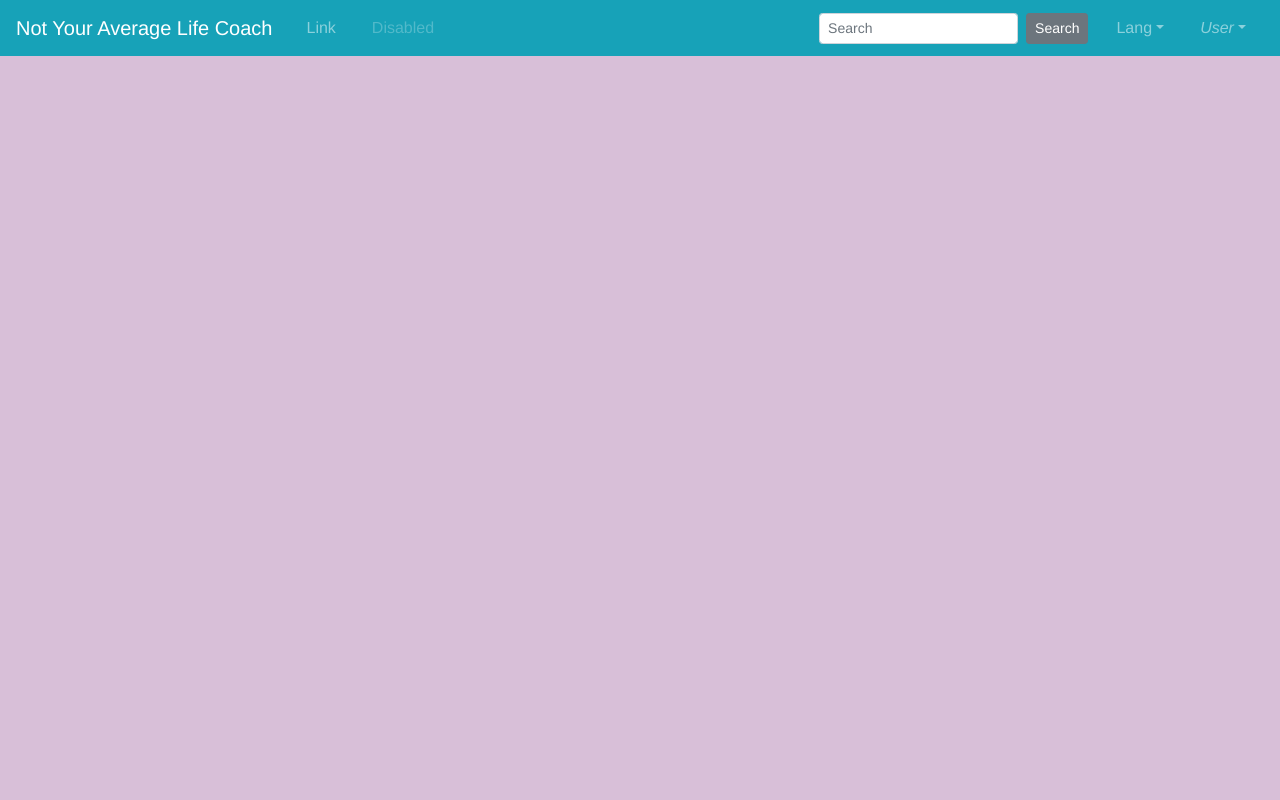
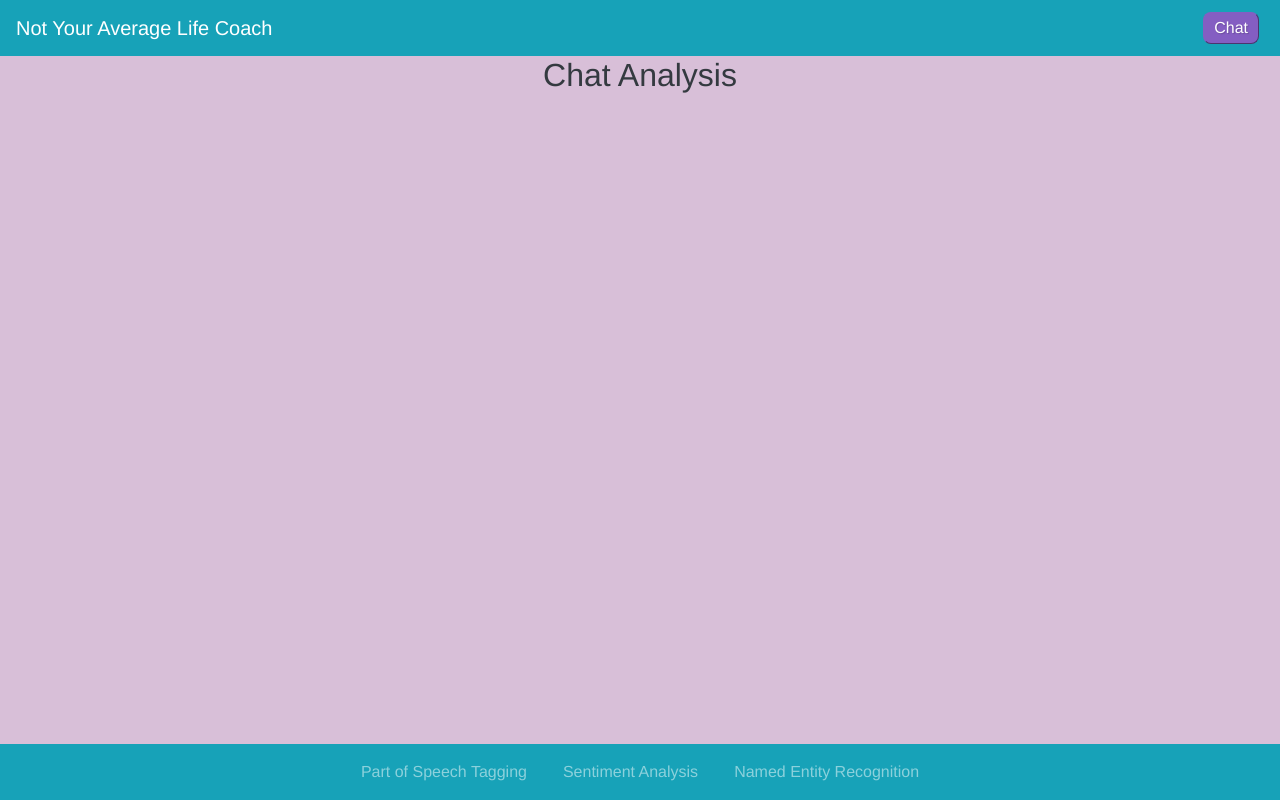
Before and after one commit to Take-Your-Money-Corp/not-avg-lifecoach, a Vue app in the folder frontend/: page /#/chat-analysis in a window 1280 px wide. Built offline with nearby package versions, Linux system fonts and the light colour scheme; what vue-chat-scroll would draw is missing.

Commit message:
scaffold base layout of chat analysis page and add button to go back to chat messenger page

```diff
--- a/frontend/src/views/ChatAnalysis.vue
+++ b/frontend/src/views/ChatAnalysis.vue
@@ -1,50 +1,36 @@
 <template>
-  <b-navbar toggleable="lg" type="dark" variant="info">
-    <b-navbar-brand href="#">Not Your Average Life Coach</b-navbar-brand>
-
-    <b-navbar-toggle target="nav-collapse"></b-navbar-toggle>
-
-    <b-collapse id="nav-collapse" is-nav>
-      <b-navbar-nav>
-        <b-nav-item href="#">Link</b-nav-item>
-        <b-nav-item href="#" disabled>Disabled</b-nav-item>
+  <div>
+    <b-navbar toggleable="lg" type="dark" variant="info">
+      <b-navbar-brand fluid href="#"
+        >Not Your Average Life Coach</b-navbar-brand
+      >
+      <button @click="goToChatRoute" class="button-link">Chat</button>
+    </b-navbar>
+    <h2 class="text-dark">Chat Analysis</h2>
+    <b-navbar
+      toggleable="lg"
+      type="dark"
+      variant="info"
+      fixed="bottom"
+      class="center"
+    >
+      <b-navbar-nav class="mx-auto">
+        <b-nav-item href="#">Part of Speech Tagging</b-nav-item>
+        <b-nav-item href="#">Sentiment Analysis</b-nav-item>
+        <b-nav-item href="#">Named Entity Recognition</b-nav-item>
       </b-navbar-nav>
-
-      <!-- Right aligned nav items -->
-      <b-navbar-nav class="ml-auto">
-        <b-nav-form>
-          <b-form-input
-            size="sm"
-            class="mr-sm-2"
-            placeholder="Search"
-          ></b-form-input>
-          <b-button size="sm" class="my-2 my-sm-0" type="submit"
-            >Search</b-button
-          >
-        </b-nav-form>
-
-        <b-nav-item-dropdown text="Lang" right>
-          <b-dropdown-item href="#">EN</b-dropdown-item>
-          <b-dropdown-item href="#">ES</b-dropdown-item>
-          <b-dropdown-item href="#">RU</b-dropdown-item>
-          <b-dropdown-item href="#">FA</b-dropdown-item>
-        </b-nav-item-dropdown>
-
-        <b-nav-item-dropdown right>
-          <!-- Using 'button-content' slot -->
-          <template #button-content>
-            <em>User</em>
-          </template>
-          <b-dropdown-item href="#">Profile</b-dropdown-item>
-          <b-dropdown-item href="#">Sign Out</b-dropdown-item>
-        </b-nav-item-dropdown>
-      </b-navbar-nav>
-    </b-collapse>
-  </b-navbar>
+    </b-navbar>
+  </div>
 </template>
 
 <script>
-export default {};
+export default {
+  methods: {
+    goToChatRoute() {
+      this.$router.push("/");
+    }
+  }
+};
 </script>
 
 <style></style>
--- a/frontend/src/views/ChatMessenger.vue
+++ b/frontend/src/views/ChatMessenger.vue
@@ -2,7 +2,9 @@
   <div id="chat-bot">
     <div id="chat-header">
       <h5 id="chat-header-text">Not Your Average Life Coach</h5>
-      <button @click="goToChatAnalysisRoute" id="analyze">Analyze</button>
+      <button @click="goToChatAnalysisRoute" class="button-link">
+        Analyze
+      </button>
     </div>
     <div class="chat-messages" v-chat-scroll>
       <div class="filler"></div>
@@ -39,7 +41,7 @@ Vue.use(VueChatScroll);
 export default {
   components: {
     Bot,
-    User,
+    User
   },
   created() {
     this.nlpHandshake();
@@ -55,13 +57,13 @@ export default {
       botMessageCount: -1,
       conversation: [],
       typingEnabled: true,
-      error: "",
+      error: ""
     };
   },
 
   name: "ChatBot",
   props: {
-    msg: String,
+    msg: String
   },
   methods: {
     goToChatAnalysisRoute() {
@@ -70,15 +72,15 @@ export default {
     initialMessage() {
       this.conversation.push({
         chatStyle: "bot",
-        message: "Hello, I am your Motivational Lifecoach, ask me anything!",
+        message: "Hello, I am your Motivational Lifecoach, ask me anything!"
       });
     },
     nlpHandshake() {
       makeHandshake()
-        .then((dataId) => {
+        .then(dataId => {
           this.nlpRestToken = dataId;
         })
-        .catch((error) => {
+        .catch(error => {
           this.error = "handshake api call is unsuccessful";
         });
     },
@@ -87,7 +89,7 @@ export default {
         this.userMessages.push(this.userMessage);
         this.conversation.push({
           chatStyle: "user",
-          message: this.userMessage,
+          message: this.userMessage
         });
 
         postMessage(this.userMessage, this.nlpRestToken)
@@ -102,7 +104,7 @@ export default {
               this.getReply();
             }, Math.random() * 1500 + 500);
           })
-          .catch((error) => {
+          .catch(error => {
             console.log(error);
           })
           .finally(() => {
@@ -113,21 +115,21 @@ export default {
 
     getReply() {
       getBotReply(this.nlpRestToken)
-        .then((response) => {
+        .then(response => {
           this.reply =
             response.data.activities[(this.botMessageCount += 2)].text;
           this.botMessages.push(this.reply);
           this.conversation.push({ chatStyle: "bot", message: this.reply });
         })
-        .catch((error) => {
+        .catch(error => {
           console.log(error);
         })
         .finally(() => {});
     },
     updateMessage(currentMessage) {
       this.userMessage = currentMessage;
-    },
-  },
+    }
+  }
 };
 </script>
 
@@ -142,7 +144,7 @@ export default {
   }
 }
 
-#analyze {
+.button-link {
   height: fit-content;
   background-color: $accent;
   border-radius: 8px;
@@ -158,7 +160,7 @@ export default {
   margin-right: 5px;
 }
 
-#analyze:hover {
+.button-link:hover {
   background-color: $accentDark;
   color: #ffffff;
 }
```
